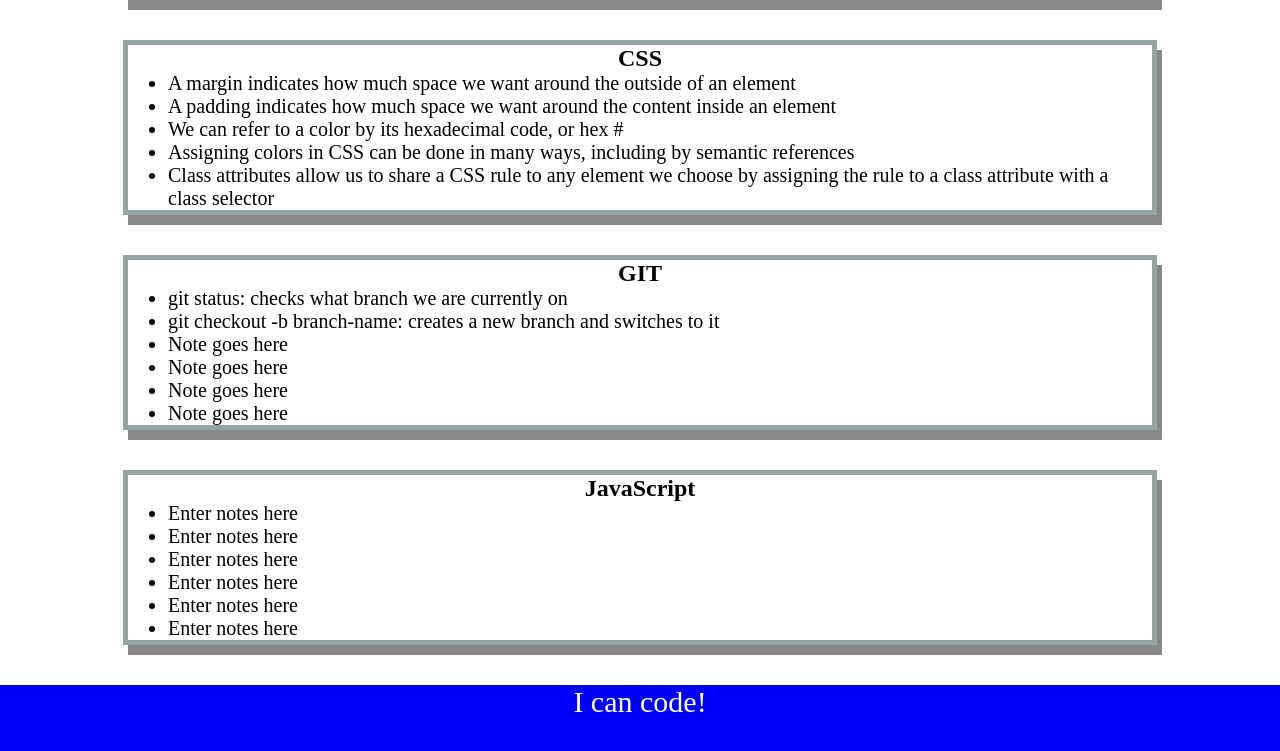
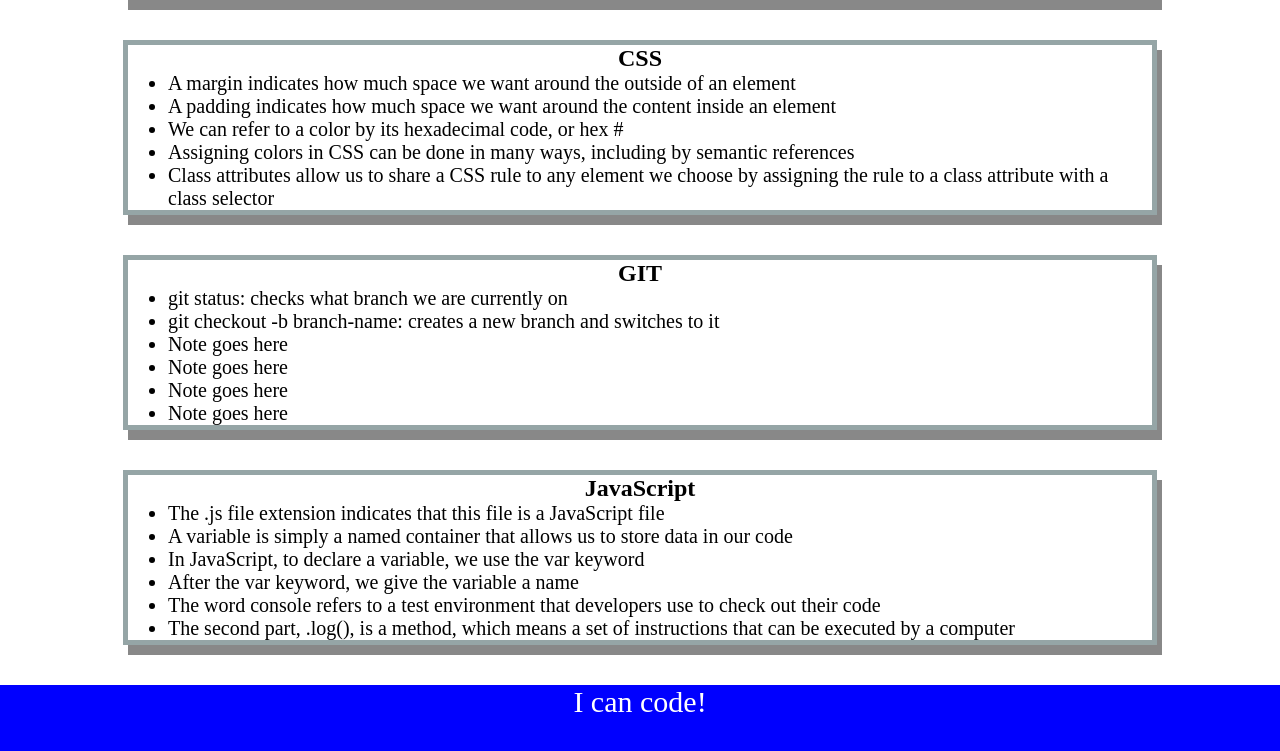
Before and after one commit to Marcdaddy1/pre-work-study-guide, a plain HTML site: page index.html in a window 1280 px wide. Shown: the part 381-1132 px from the top of the page. Drawn offline with Linux system fonts and the light colour scheme.

Commit message:
added JavaScript to project

```diff
--- a/assets/scripts.js
+++ b/assets/scripts.js
@@ -1,5 +1,18 @@
-var shape = "circle";
+var topics = ['HTML', 'CSS', 'Git', 'JavaScript'];
 
-var topics = "HTML, CSS, Git, JavaScripts";
+if (topics === 'HTML') {
+  console.log("Let's study HTML!");
+} else if (topics === 'CSS') {
+  console.log("Let's study CSS!");
+} else if (topics === 'Git') {
+  console.log("Let's study Git!");
+} else if (topics === 'JavaScript') {
+  console.log("Let's study JavaScript!");
+} else {
+  console.log('Please try again!');
+}
 
-console.log(topics);
+var topics = ["HTML", "CSS", "Git", "JavaScript"];
+for(var x = 0; x < topics.length; x++) {
+    console.log(topics[x]);
+   }
--- a/index.html
+++ b/index.html
@@ -13,6 +13,8 @@
     <header id="header">
       <h1>Prework Study Guide</h1>
       <img src="./assets/bowtie-cat.png" alt="Profile image of cat wearing a bow tie." />
+
+      <h2>✨ Open the Console to See What's Happening ✨</h2>
     </header>
     <main>
       <section class="card" id="html-section">
@@ -79,17 +81,17 @@
         <h2>JavaScript</h2>
 
         <ul>
-          <li>Enter notes here</li>
+          <li>The .js file extension indicates that this file is a JavaScript file</li>
 
-          <li>Enter notes here</li>
+          <li>A variable is simply a named container that allows us to store data in our code</li>
 
-          <li>Enter notes here</li>
+          <li>In JavaScript, to declare a variable, we use the var keyword</li>
 
-          <li>Enter notes here</li>
+          <li>After the var keyword, we give the variable a name</li>
 
-          <li>Enter notes here</li>
+          <li>The word console refers to a test environment that developers use to check out their code</li>
 
-          <li>Enter notes here</li>
+          <li>The second part, .log(), is a method, which means a set of instructions that can be executed by a computer</li>
 
         </ul>
 
```
